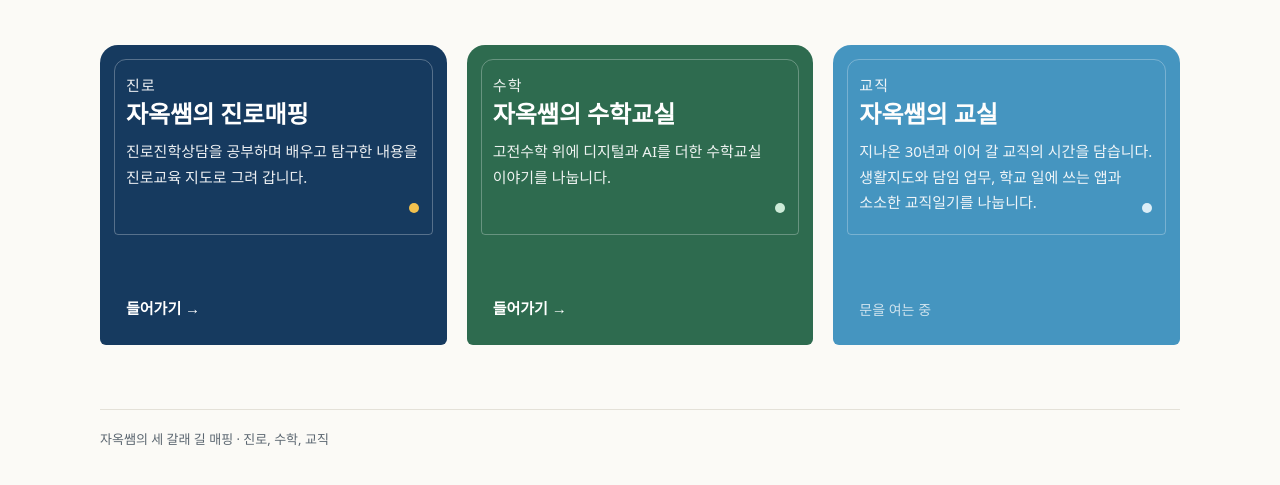
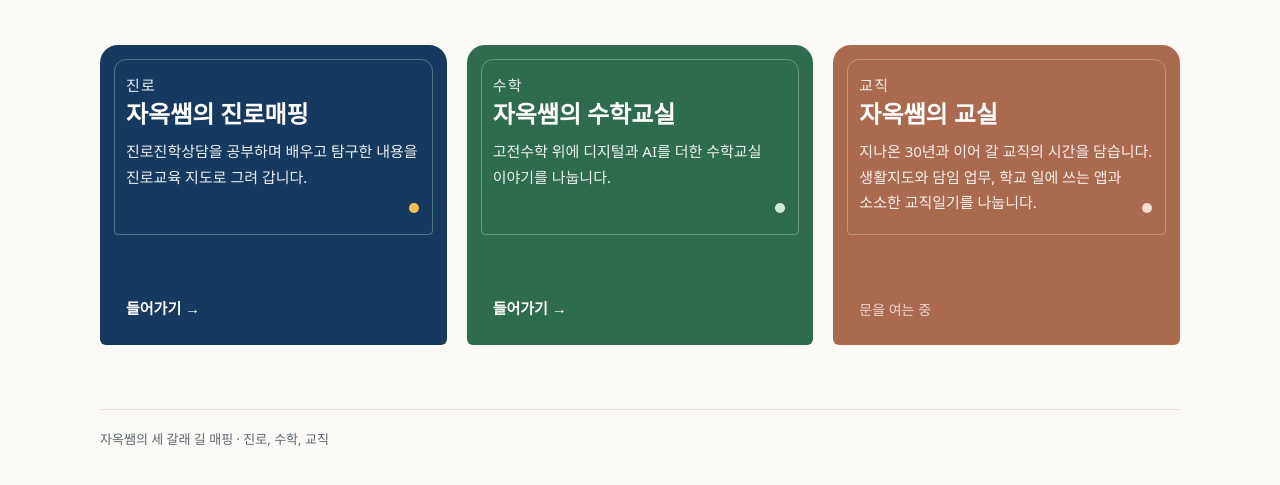
Before and after one commit to imajewel75/imajewel75.github.io, a plain HTML site: page index.html in a window 1280 px wide. Shown: the part 199-684 px from the top of the page. Drawn offline with Linux system fonts and the light colour scheme; a web font is replaced by a local one.

Commit message:
현관: 자옥쌤의 교실 문 색 진한 스카이(#1E7FB5) → 벽돌 테라코타(#9A4A2C), 손잡이 #F5D9C8 (최쌤 선택)
Co-Authored-By: Claude Opus 5.5 <noreply@anthropic.com>
Claude-Session: https://claude.ai/code/session_01R4wWwRV8nnUwjen6BNXXeY

```diff
--- a/index.html
+++ b/index.html
@@ -20,7 +20,7 @@
     --ink:#1F2A33; --muted:#5B6670; --paper:#FBFAF6; --line:#E4E1D8;
     --career:#163A5F; --career-accent:#F2C14E;
     --math:#2E6B4F;   --math-accent:#CDEBD8;
-    --room:#1E7FB5; --room-accent:#D6ECF8;
+    --room:#9A4A2C; --room-accent:#F5D9C8;
   }
   *{box-sizing:border-box}
   html,body{margin:0}
```
